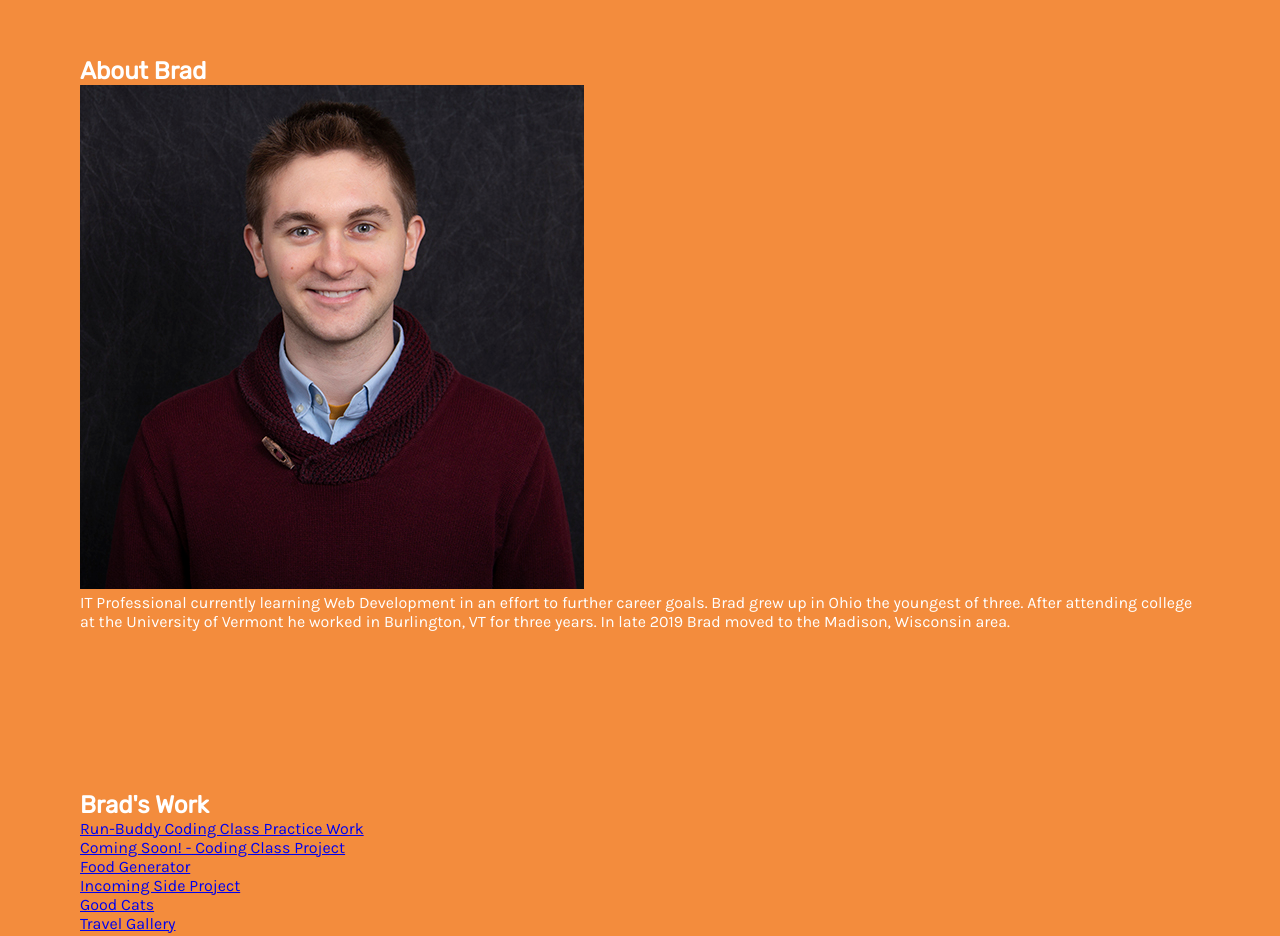
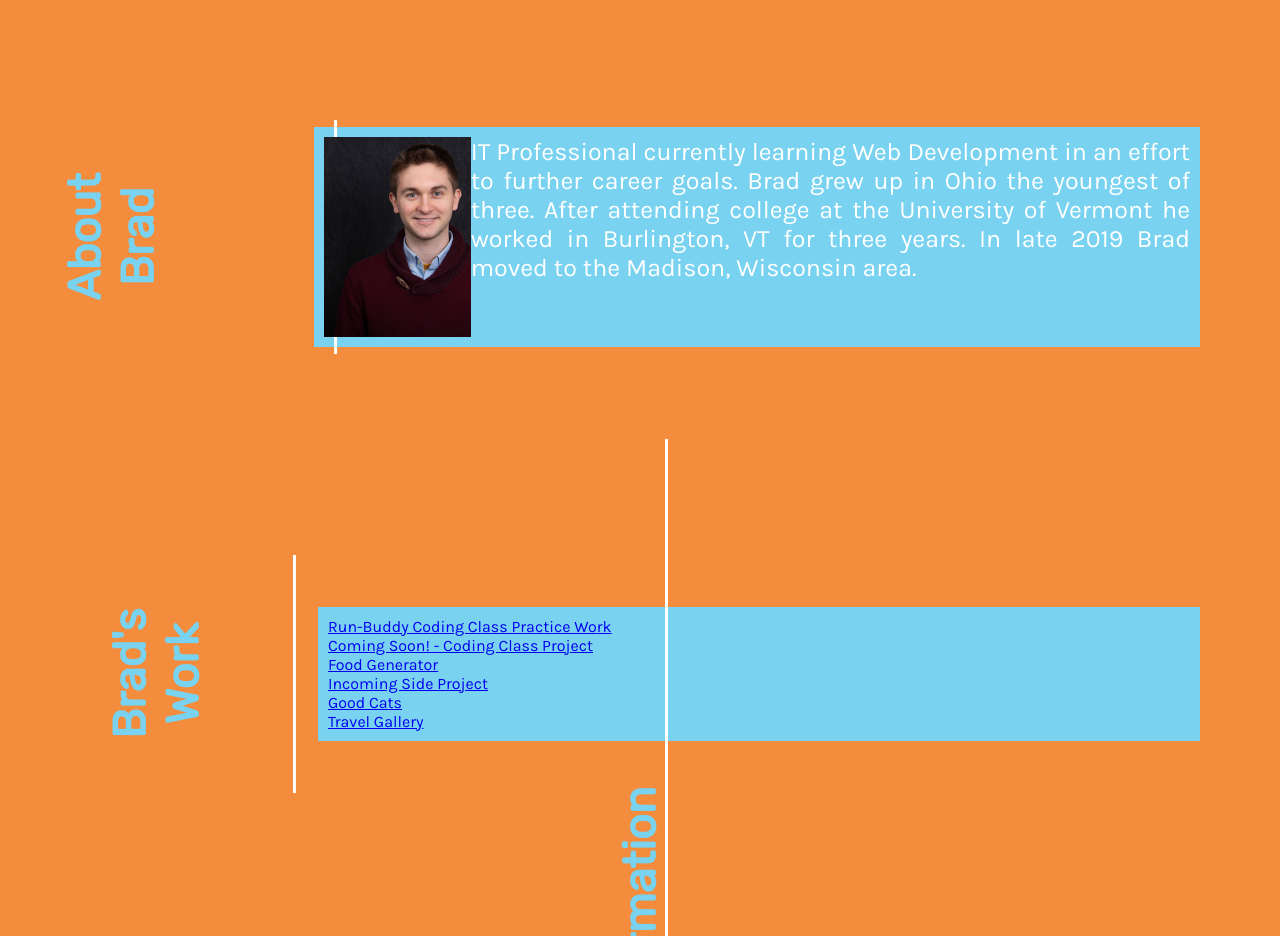
Before and after one commit to BradleyEDay/DevelopedbyDay, a plain HTML site: page index.html in a window 1280 px wide. Shown: the part 340-1276 px from the top of the page. Drawn offline with Linux system fonts and the light colour scheme.

Commit message:
section modifications for alignment testing

```diff
--- a/assets/css/style.css
+++ b/assets/css/style.css
@@ -13,7 +13,6 @@
 }
 
 h1, h2, h3, h4, h5, h6 {
-    color: var(--secondary-color);
     font-family: 'Rubik' ,sans-serif;
 }
 
@@ -140,3 +139,101 @@ section {
     align-content: flex-end;
 
 }
+
+/* Body Styling Start */
+
+.flexed-right {
+    display: flex;
+}
+
+.section-title {
+    font-size: 45px;
+    color: var(--tertiary-color);
+    writing-mode: sideways-lr;
+    transform: rotate(-90deg);
+    text-align: center;
+    /* padding-bottom: 10px;
+    margin: 10px 0 30px 0; */
+    /* width: 15%; */
+    border-bottom: 3px solid;
+    /* justify-content: center; */
+    /* flex: 1 30%; */
+    height: auto;
+}
+
+.primary-border {
+    border-color: var(--secondary-color);
+}
+
+/*About*/
+
+.about {
+    margin: 40px auto;
+    display: flex;
+    width: 100%;
+}
+
+.about h2 {
+    align-content: flex-start;
+}
+
+.bio {
+    display: flex;
+    flex-wrap: wrap;
+    justify-content: space-between;
+    align-items: flex-start;
+    width: 80%;
+    padding-bottom: 20px;
+    margin: 30px auto;
+    background-color: var(--tertiary-color);
+    padding: 10px;
+}
+
+
+
+.bio-img {
+    align-items: center;
+    max-width: 100%;
+    min-height: 200px;
+    flex: 1 10%;
+    position: relative;
+    background-position: left;
+    background-size: cover;
+    background-image: url(../images/hs-s.jpg);
+}
+
+
+.bio-text {
+    flex: 12;
+    text-align: justify;
+    width: 30%;
+    font-size: 25px;
+}
+
+
+/* About Styling End */
+
+/*Development Work Styling Start */
+
+
+.work {
+    margin: 40px auto;
+    display: flex;
+    width: 100%;
+}
+
+.work h2 {
+    align-content: flex-start;
+}
+
+.work-grid-wrapper {
+    display: flex;
+    flex-wrap: wrap;
+    justify-content: space-between;
+    align-items: flex-start;
+    width: 80%;
+    padding-bottom: 20px;
+    margin: 30px auto;
+    background-color: var(--tertiary-color);
+    padding: 10px;
+}
--- a/index.html
+++ b/index.html
@@ -43,24 +43,26 @@
         <!-- Bio -->
 
         <section id="About-Me" class="about">
-            <div class="flexed-right">
+
                 <h2 class="section-title primary-border">About Brad</h2>
+
+            <div class="bio">
+                <div class="bio-img">
+                </div>
+                <div class="bio-text">
+                      <p>
+                        IT Professional currently learning Web Development in an effort to further career goals. Brad grew up in Ohio the youngest of three. After attending college at the University of Vermont he worked in Burlington, VT for three years. In late 2019 Brad moved to the Madison, Wisconsin area.
+                      </p>
+                </div>
             </div>
-            <div class="flexed-right">
-                <img src="./assets/images/hs-s.jpg" alt="Photo of Bradley Day taken in 2020">
-                 <p>
-                IT Professional currently learning Web Development in an effort to further career goals.
-                Brad grew up in Ohio the youngest of three. After attending college at the University of Vermont he worked in Burlington, VT for three years. In late 2019 Brad moved to the Madison, Wisconsin area.
-                </p>
-            </div>
+
         </section>
 
         <!-- Development Work -->
 
         <section id="My-Work" class="work">
-            <div class="flexed-right">
-                <h2 class="section-title primary-border">Brad's Work</h2>
-            </div>
+            <h2 class="section-title primary-border">Brad's Work</h2>
+
             <div class="work-grid-wrapper">
                 <div class="work-grid-container">
                     <div class="work-grid-item item-1">
@@ -89,10 +91,10 @@
         <!-- Contact Info-->
 
         <section id="Contact-Me" class="contact">
-            <div class="flexed-right">
+            <div class="contact-box">
                 <h2 class="section-title primary-border">Contact Information</h2>
-             </div>
-             <div class="contact-info">
+
+                <div class="contact-info">
                  <a>
                      <ul>
                         <li>Email: <a href="mailto:BradleyEDay@gmail.com">BradleyEDay@gmail.com</a></li>
@@ -101,6 +103,7 @@
                         <li>LinkedIN: <a href="https://www.linkedin.com/in/bradleyeday/" target="_blank">Bradley Day</a></li>
                     </ul>
                 </a>
+                </div>
             </div>
         </section>
 
```
